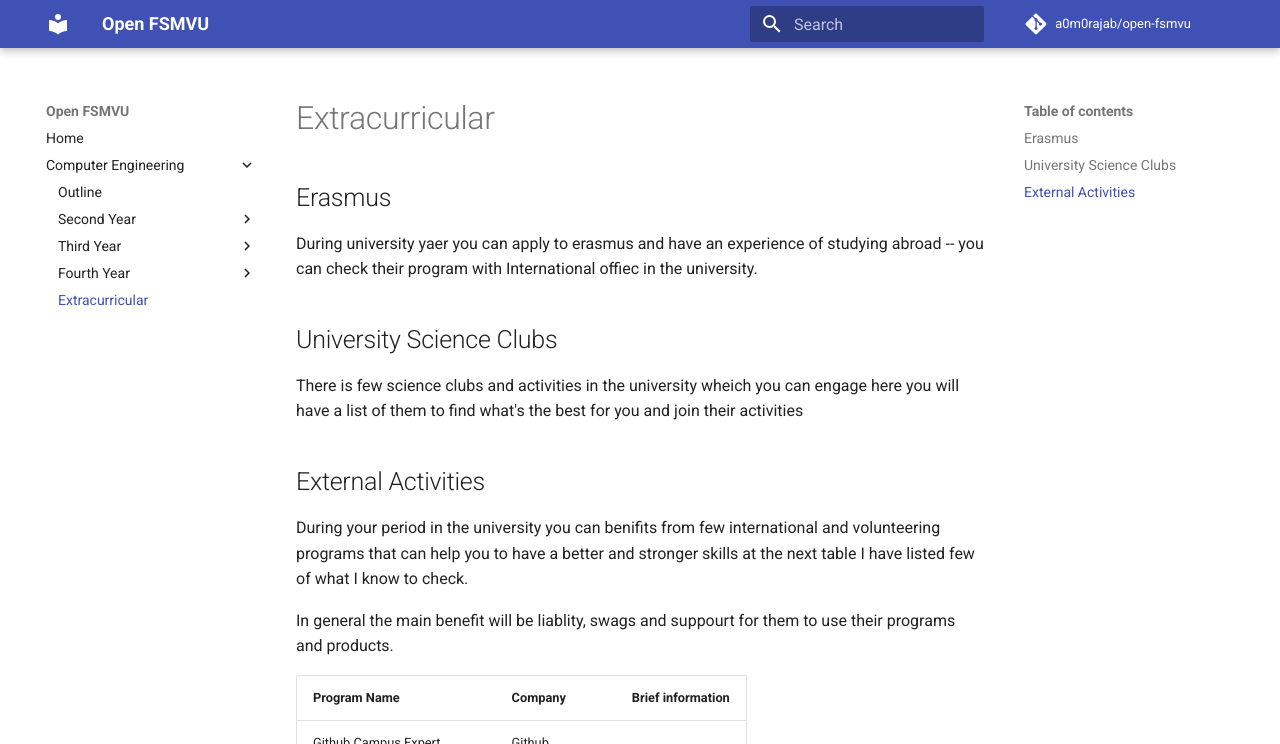
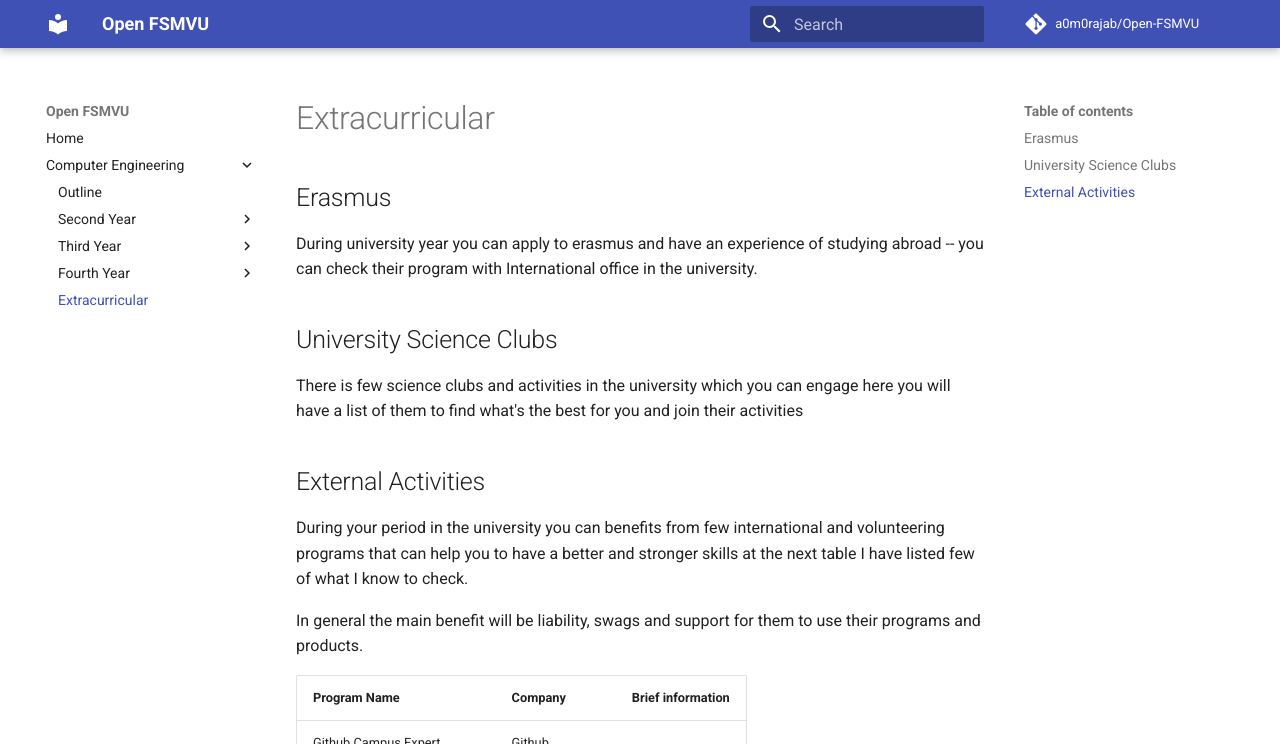
Before and after one commit to a0m0rajab/Open-FSMVU, an MkDocs documentation site: the page built from docs/Extracurricular.md, in a window 1280 px wide and 1124 px high. Shown: the top 744 px of the window. Built offline with MkDocs 1.6.1 and Material for MkDocs 9.7.7, drawn with Linux system fonts in a browser that asks for light colours; comment, search, counter and statistics services are not loaded.

Commit message:
Minor fix
Spelling fixes
Ignore the deployment files.

```diff
--- a/docs/Extracurricular.md
+++ b/docs/Extracurricular.md
@@ -2,17 +2,17 @@
 
 ## Erasmus
 
-During university yaer you can apply to erasmus and have an experience of studying abroad -- you can check their program with International offiec in the university.
+During university year you can apply to erasmus and have an experience of studying abroad -- you can check their program with International office in the university.
 
 ## University Science Clubs
 
-There is few science clubs and activities in the university wheich you can engage here you will have a list of them to find what's the best for you and join their activities
+There is few science clubs and activities in the university which you can engage here you will have a list of them to find what's the best for you and join their activities
 
 ## External Activities
 
-During your period in the university you can benifits from few international and volunteering programs that can help you to have a better and stronger skills at the next table I have listed few of what I know to check.
+During your period in the university you can benefits from few international and volunteering programs that can help you to have a better and stronger skills at the next table I have listed few of what I know to check.
 
-In general the main benefit will be liablity, swags and suppourt for them to use their programs and products.
+In general the main benefit will be liability, swags and support for them to use their programs and products.
 
 | Program Name | Company |  Brief information |
 | --- | --- | --- |
--- a/mkdocs.yml
+++ b/mkdocs.yml
@@ -1,12 +1,12 @@
 # Project information
 site_name: Open FSMVU
-site_url: https://a0m0rajab.github.io/open-fsmvu/
+site_url: https://a0m0rajab.github.io/Open-FSMVU
 site_author: Abdurrahman RAJAB
 site_description: >-
   An informative site about computer engineering in FSMVU university in Turkey, that is aiming to help students to understand the university and be able to know the lessons.
 # Repository
-repo_name: a0m0rajab/open-fsmvu
-repo_url: https://github.com/a0m0rajab/open-fsmvu
+repo_name: a0m0rajab/Open-FSMVU
+repo_url: https://github.com/a0m0rajab/Open-FSMVU
 edit_uri: ""
 
 # Copyright
```
Also changed, not shown: docs/Courses_outline.md (+7 -7 lines), docs/Thesis/README.md (+1 -1 lines), 1 other file.
